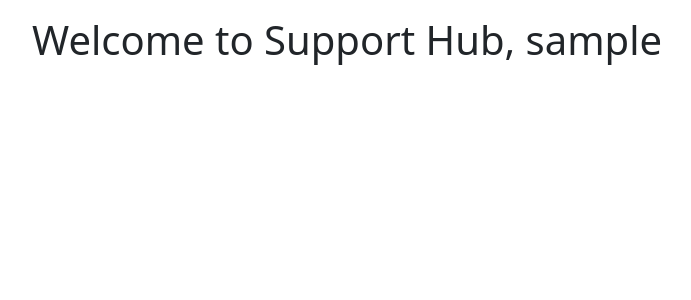
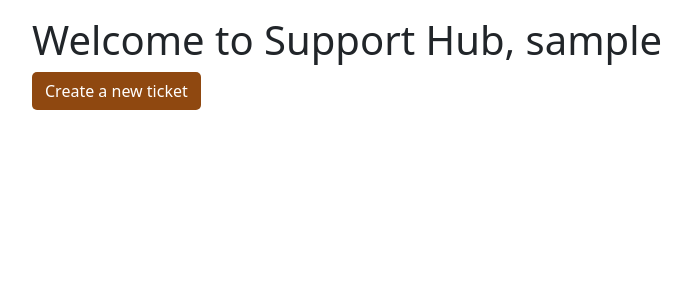
Before and after one commit to Ra-Wh/fictional-umbrella, a Flask app: page / in a window 1280 px wide. Shown: the part 72-372 px from the top of the page, without its empty margins (50-741 px from the left). Run offline with Flask 3, Linux system fonts and the light colour scheme; a user stored in the database is signed in; tables that the repository leaves empty hold one stand-in row (values such as "Sample post").

Commit message:
create ticket button

```diff
--- a/app/routes.py
+++ b/app/routes.py
@@ -51,3 +51,8 @@ def register():
         db.session.add(login)
         db.session.commit()
     return render_template('register.html', title='Register', form=form)
+
+@app.route('/create')
+@login_required
+def create():
+    return render_template('create.html', title="create ticket")
--- a/app/templates/index.html
+++ b/app/templates/index.html
@@ -1,5 +1,10 @@
 {% extends "base.html" %}
 
 {% block content %}
+    <body>
         <h1>Welcome to Support Hub, {{ current_user.username }}</h1>
+        <button type="button" class="btn button-secondary" onclick="window.location.href='{{ url_for('create') }}'">
+            Create a new ticket
+        </button>
+    </body>
 {% endblock %}
```
Also changed, not shown: app/templates/create.html (added, +7 -0 lines).
